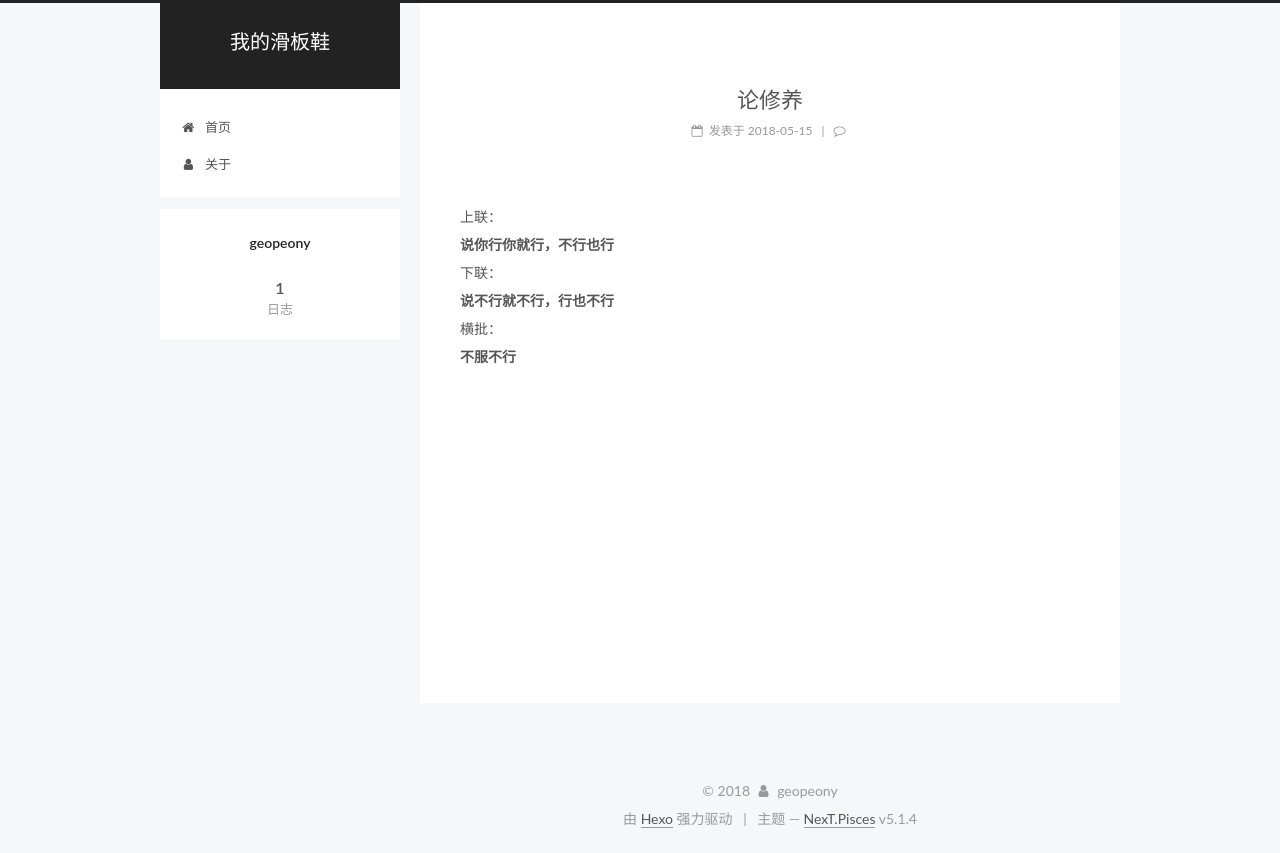
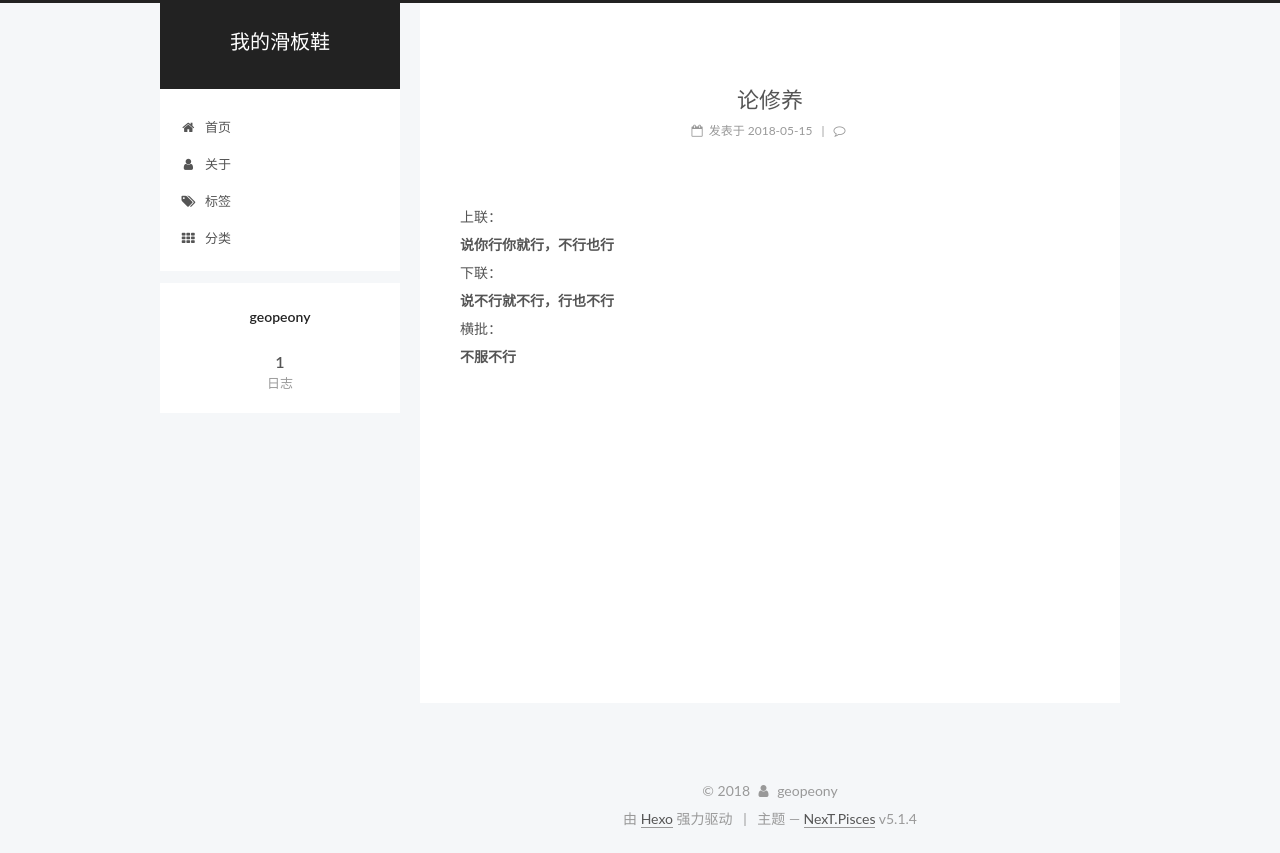
Before and after one commit to lxrat/lxrat.github.io, a plain HTML site: page 2018/05/15/一副对联/index.html in a window 1280 px wide. Drawn offline with Linux system fonts and the light colour scheme; a script that the page names is missing.

Commit message:
Site updated: 2018-05-15 21:12:16

```diff
--- a/2018/05/15/一副对联/index.html
+++ b/2018/05/15/一副对联/index.html
@@ -181,7 +181,7 @@
 
 
         <li class="menu-item menu-item-home">
-          <a href="/home" rel="section">
+          <a href="/" rel="section">
 
               <i class="menu-item-icon fa fa-fw fa-home"></i> <br />
 
@@ -196,6 +196,26 @@
               <i class="menu-item-icon fa fa-fw fa-user"></i> <br />
 
             关于
+          </a>
+        </li>
+
+
+        <li class="menu-item menu-item-tags">
+          <a href="/tags/" rel="section">
+
+              <i class="menu-item-icon fa fa-fw fa-tags"></i> <br />
+
+            标签
+          </a>
+        </li>
+
+
+        <li class="menu-item menu-item-categories">
+          <a href="/categories/" rel="section">
+
+              <i class="menu-item-icon fa fa-fw fa-th"></i> <br />
+
+            分类
           </a>
         </li>
 
--- a/css/main.css
+++ b/css/main.css
@@ -1823,7 +1823,7 @@ pre .javascript .function {
   width: 4px;
   height: 4px;
   border-radius: 50%;
-  background: #fff008;
+  background: #498804;
 }
 .links-of-blogroll {
   font-size: 13px;
```
Also changed, not shown: about/index.html (+21 -1 lines), archives/2018/05/index.html (+21 -1 lines), archives/2018/index.html (+21 -1 lines), archives/index.html (+21 -1 lines), index.html (+21 -1 lines).
